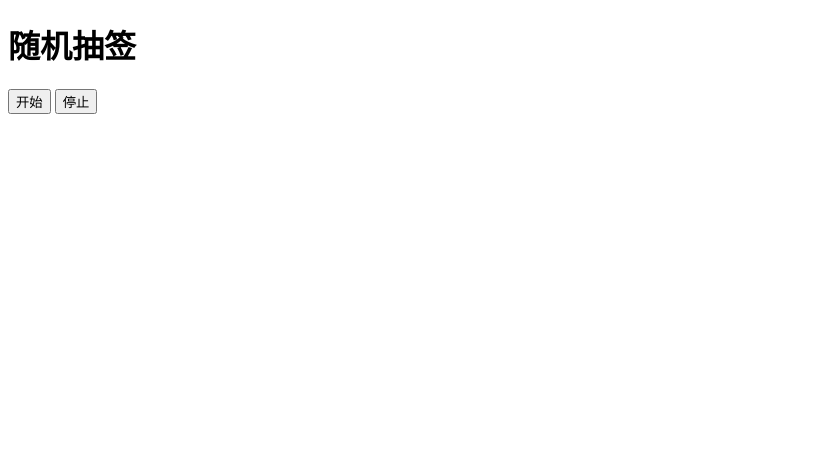
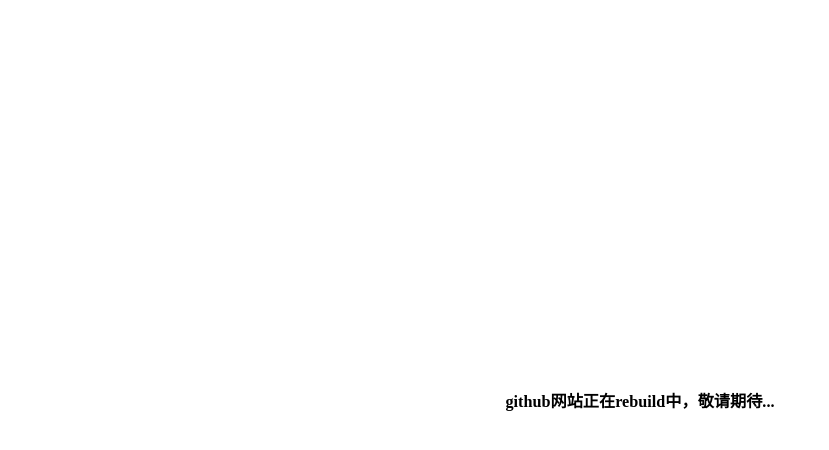
Before and after one commit to xiaohui-c/W, a plain HTML site: page index.html in a window 1280 px wide. Shown: the whole page, without its empty margins (0-829 px from the left). Drawn offline with nearby package versions, Linux system fonts and the light colour scheme.

Commit message:
更新了github网址首页

```diff
--- a/index.html
+++ b/index.html
@@ -1,26 +1,34 @@
 <!DOCTYPE html>
 <html lang="en">
+  <head>
+    <meta charset="UTF-8" />
+    <meta name="viewport" content="width=device-width, initial-scale=1.0" />
+    <title>Github website created by Xiaohui</title>
+    <link
+      rel="stylesheet"
+      href="https://cdnjs.cloudflare.com/ajax/libs/animate.css/4.0.0/animate.min.css"
+    />
+    <style>
+      * {
+        padding: 0;
+        margin: 0;
+        box-sizing: border-box;
+      }
+      body {
+        width: 100vw;
+        height: 100vh;
+        display: grid;
+        place-items: center;
+      }
+      h4{
+        --animate-duration: 6s;
+      }
+    </style>
+  </head>
 
-<head>
-    <meta charset="UTF-8">
-    <meta name="viewport" content="width=device-width, initial-scale=1.0">
-    <link rel="stylesheet" href="style.css">
-    <title>随机抽签</title>
-</head>
-
-<body>
-    <header>
-        <h1>随机抽签</h1>
-    </header>
-    <main>
-        <p></p>
-    </main>
-    <div class="button">
-        <button class="col-bg-6 col-sm-12">开始</button>
-        <button class="col-bg-6 col-sm-12">停止</button>
-    </div>
-    <script src="main.js"></script>
-
-</body>
-
+  <body>
+    <h4 class="animate__animated animate__pulse animate__infinite infinite">
+      github网站正在rebuild中，敬请期待...
+    </h4>
+  </body>
 </html>
```
Also changed, not shown: main.css (deleted, +0 -12 lines).
